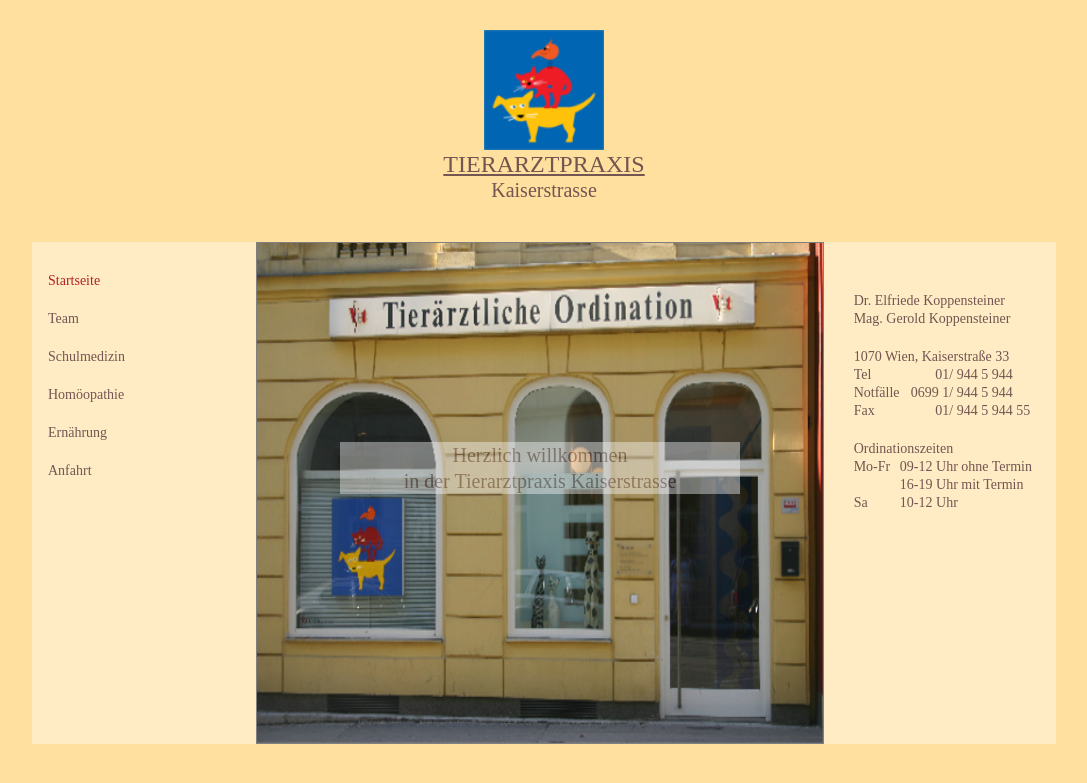
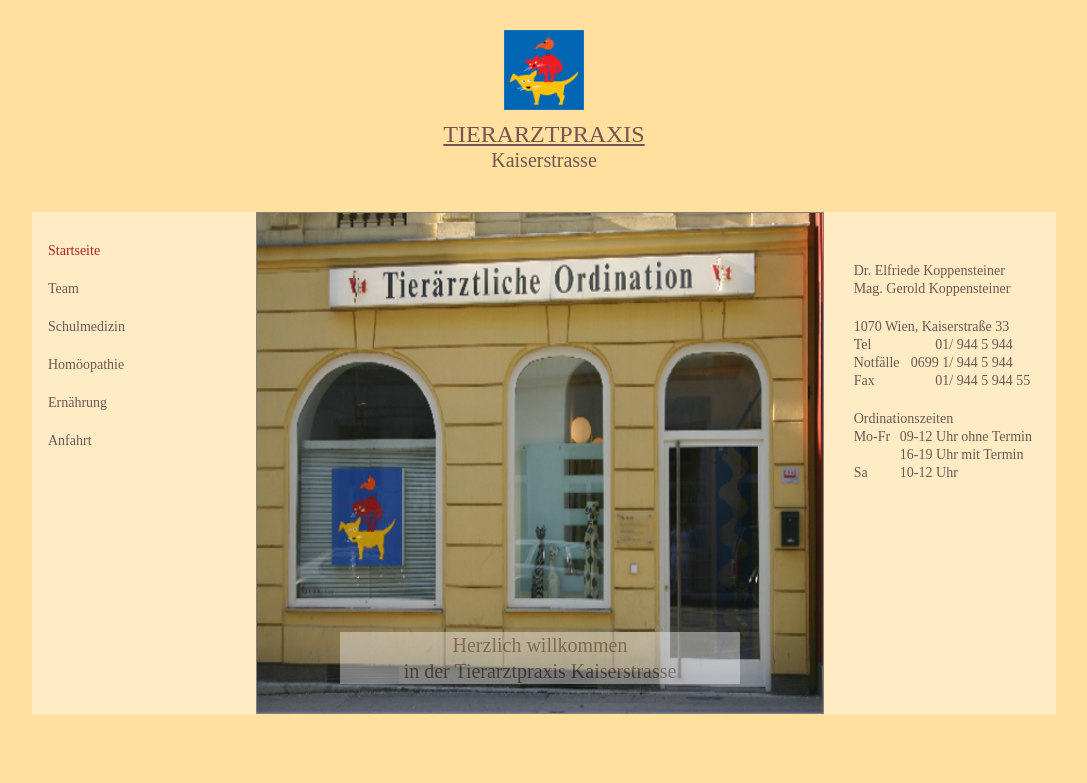
Before and after one commit to richardtraindl/tierarztpraxis-kaiserstrasse.at, a Jekyll site: the page built from index.html, in a window 1280 px wide. Shown: the top 783 px of the page, without its empty margins (96-1183 px from the left). Built offline with Jekyll 4.4.1, drawn with Linux system fonts in a browser that asks for light colours.

Commit message:
header improved

```diff
--- a/_includes/header.html
+++ b/_includes/header.html
@@ -1,6 +1,8 @@
 
 		<header>
 			<img src="img/logo_neu.png">
+
+			<div class="small-gap"></div>
 
 			<h1>TIERARZTPRAXIS</h1>
 
--- a/index.html
+++ b/index.html
@@ -23,7 +23,7 @@ id: index
 			<div class="div-row">
 
 				<div class="div-cell index-content1" style="position:relative;">
-					<div style="position:absolute; top: 200px; left: 0px; width: 100%">
+					<div style="position:absolute; top: 420px; left: 0px; width: 100%">
 						<h1 style="background-color: white; opacity: 0.4; text-align: center; width: 400px; margin: auto;">Herzlich willkommen <br>in der Tierarztpraxis Kaiserstrasse</h1>
 					</div>
 
--- a/styles/desktop3.css
+++ b/styles/desktop3.css
@@ -30,8 +30,6 @@ img {
 	display: block;
 }
 
-
-
 header {
 	padding: 10px 0px 20px 0px;
 	margin: 20px 0px 20px 0px;
@@ -40,7 +38,7 @@ header {
 }
 
 header img {
-	width: 120px;
+	width: 80px;
   display: block;
   margin-left: auto;
   margin-right: auto;
```
